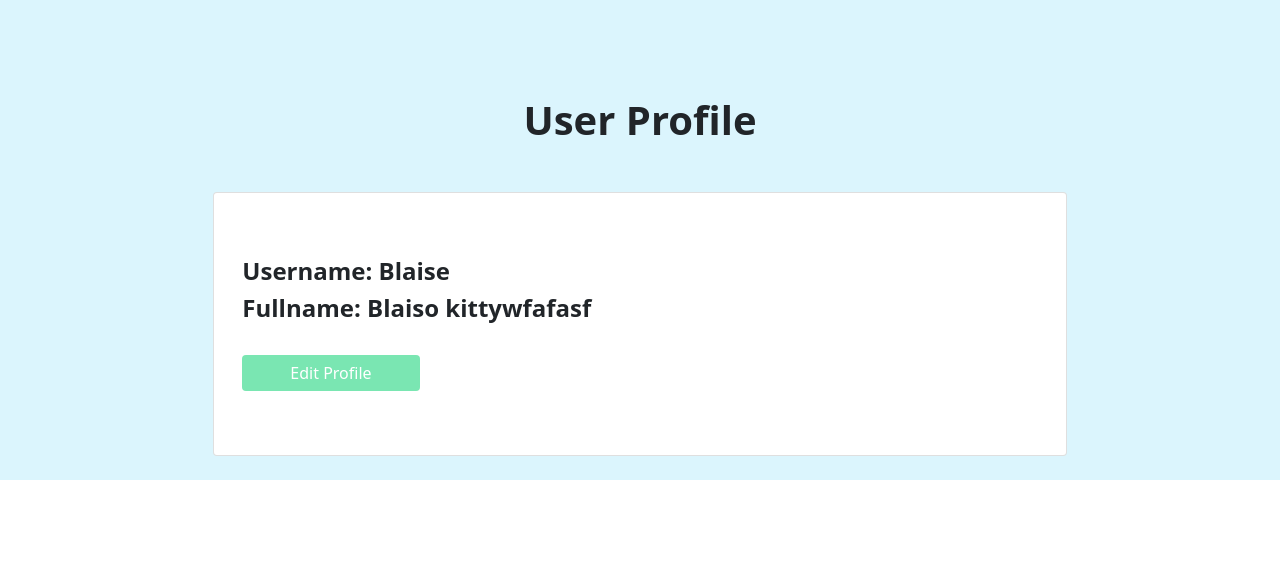
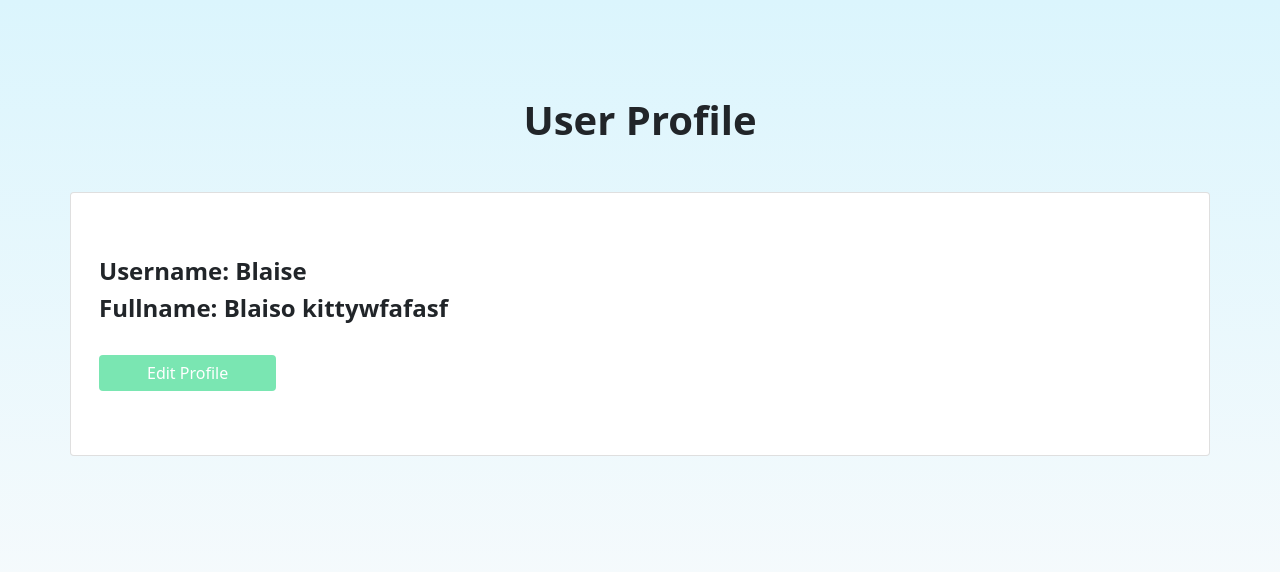
Before and after one commit to SheebaHashmi/Forume-frontend, a React (Create React App) app: page /profile in a window 1280 px wide. Shown: the top 572 px of the page. Built offline with nearby package versions, Linux system fonts and the light colour scheme.

Commit message:
Fixed background

```diff
--- a/src/App.css
+++ b/src/App.css
@@ -1,7 +1,6 @@
 .forum-container{
-    background-color: #dbf5fd;
-    height:60vh;
-    font-style: Century Gothic;
+    background: linear-gradient(#dbf5fd, #fffcfc);
+    height:100vh;
 }
 .forum-content{
     padding-top:6rem;
--- a/src/components/EditProfile.jsx
+++ b/src/components/EditProfile.jsx
@@ -6,7 +6,7 @@ function EditProfile() {
             <div className="forum-content">
 
                 <h1 className="text-center fw-bolder">Edit Profile</h1>
-                <form className="container card col-10 col-md-8 offset-md-2 my-5 p-4">
+                <form className="container card my-5 py-4">
 
                     <div className="row">
                         <div className="col-12 col-md-6 mb-2 offset-md-3">
--- a/src/components/Homepage.jsx
+++ b/src/components/Homepage.jsx
@@ -5,7 +5,7 @@ function Homepage() {
         <div className="forum-container">
             <div className="forum-content">
                 <h1 className="text-center fw-bolder">Welcome to Forume</h1>
-                <form className="container card col-10 col-md-8 offset-md-2 my-5 p-4">
+                <form className="container card my-5 py-4">
                     <div className="row">
                         <div className="col-12 col-md-6 mb-2 offset-md-3">
                             <label className="form-label fw-bold">Username:</label>
--- a/src/components/Profile.jsx
+++ b/src/components/Profile.jsx
@@ -6,7 +6,7 @@ function Profile() {
 
                 <h1 className="text-center fw-bolder">User Profile</h1>
 
-                <div className="container card col-10 col-md-8 offset-md-2 my-5 py-5 ">
+                <div className="container card my-5 py-5 ">
                     <div className="card-body">
                         <h4 className="fw-bold">Username: Blaise</h4>
                         <h4 className="fw-bold">Fullname: Blaiso kittywfafasf</h4>
--- a/src/components/SignUp.jsx
+++ b/src/components/SignUp.jsx
@@ -5,7 +5,7 @@ function SignUp() {
     <div className="forum-container">
       <div className="forum-content">
         <h1 className="text-center fw-bolder">Create New Account</h1>
-        <form className="container card col-10 col-md-8 offset-md-2 my-5 p-4">
+        <form className="container card my-5 py-4">
 
           <div className="row">
             <div className="col-12 col-md-6 mb-2 offset-md-3">
```
Also changed, not shown: 1 other file (tests, documents, lock files or other folders).
